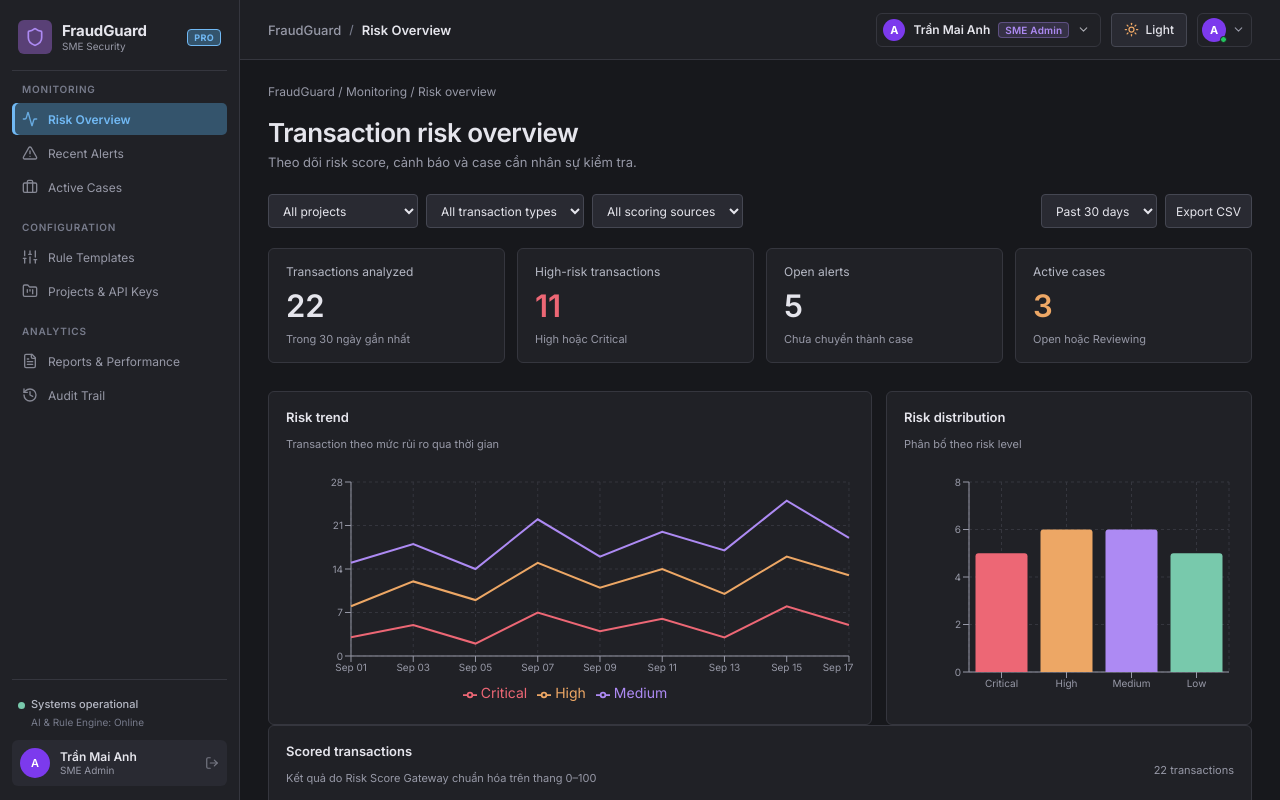
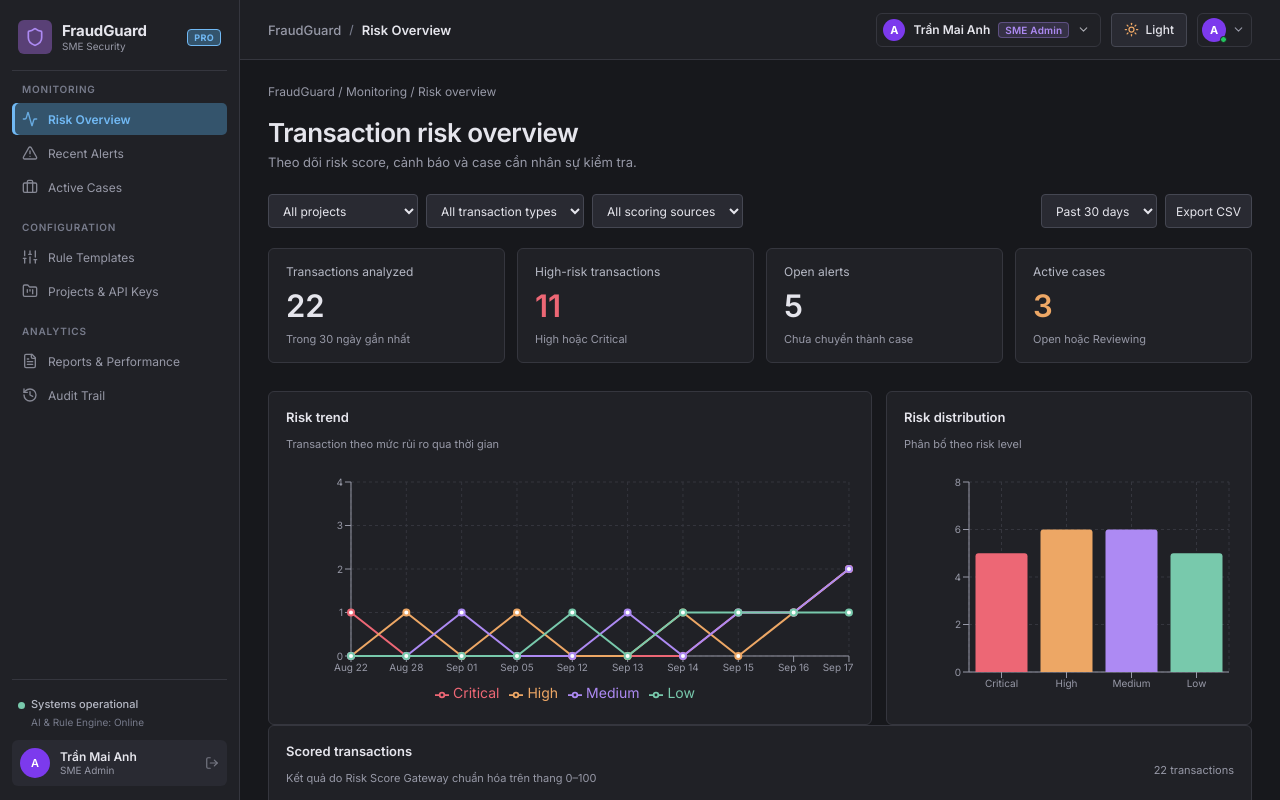
Before and after one commit to huy24isme/demo_capstone1, a Next.js app: page /fraud-monitoring in a window 1280 px wide. Shown: the top 800 px of the page. Built offline with nearby package versions, Linux system fonts and the light colour scheme.

Commit message:
fix(data): synchronize risk trend chart, audit targets, and transaction timestamps

```diff
--- a/src/components/fraudguard-dashboard/FraudGuardDashboard.tsx
+++ b/src/components/fraudguard-dashboard/FraudGuardDashboard.tsx
@@ -380,7 +380,9 @@ export function FraudGuardDashboard({
                 title="Risk trend"
                 description="Transaction theo mức rủi ro qua thời gian"
               >
-                <TransactionRiskTrend />
+                <TransactionRiskTrend
+                  transactions={visibleTransactions}
+                />
               </Panel>
               <Panel
                 title="Risk distribution"
--- a/src/components/fraudguard-dashboard/TransactionRiskTrend.tsx
+++ b/src/components/fraudguard-dashboard/TransactionRiskTrend.tsx
@@ -1,5 +1,6 @@
 "use client";
 
+import { useMemo } from "react";
 import {
   CartesianGrid,
   Legend,
@@ -10,35 +11,61 @@ import {
   XAxis,
   YAxis,
 } from "recharts";
+import type { TransactionRisk } from "./types";
 import styles from "./SecurityDashboard.module.css";
 
-interface TrendDataPoint {
-  date: string;
-  critical: number;
-  high: number;
-  medium: number;
+interface TransactionRiskTrendProps {
+  transactions?: TransactionRisk[];
 }
 
-const mockTrendData: TrendDataPoint[] = [
-  { date: "Sep 01", critical: 3, high: 8, medium: 15 },
-  { date: "Sep 03", critical: 5, high: 12, medium: 18 },
-  { date: "Sep 05", critical: 2, high: 9, medium: 14 },
-  { date: "Sep 07", critical: 7, high: 15, medium: 22 },
-  { date: "Sep 09", critical: 4, high: 11, medium: 16 },
-  { date: "Sep 11", critical: 6, high: 14, medium: 20 },
-  { date: "Sep 13", critical: 3, high: 10, medium: 17 },
-  { date: "Sep 15", critical: 8, high: 16, medium: 25 },
-  { date: "Sep 17", critical: 5, high: 13, medium: 19 },
-];
+export function TransactionRiskTrend({ transactions }: TransactionRiskTrendProps) {
+  const trendData = useMemo(() => {
+    if (!transactions || transactions.length === 0) {
+      return [];
+    }
 
-export function TransactionRiskTrend() {
+    // Sort transactions chronologically
+    const sorted = [...transactions].sort(
+      (a, b) => new Date(a.processedAt).getTime() - new Date(b.processedAt).getTime(),
+    );
+
+    // Aggregate by date (e.g. "Sep 12", "Sep 13")
+    const dateMap = new Map<
+      string,
+      { date: string; critical: number; high: number; medium: number; low: number }
+    >();
+
+    sorted.forEach((t) => {
+      const d = new Date(t.processedAt);
+      const label = d.toLocaleDateString("en-US", { month: "short", day: "2-digit" });
+      if (!dateMap.has(label)) {
+        dateMap.set(label, { date: label, critical: 0, high: 0, medium: 0, low: 0 });
+      }
+      const entry = dateMap.get(label)!;
+      if (t.riskLevel === "Critical") entry.critical += 1;
+      else if (t.riskLevel === "High") entry.high += 1;
+      else if (t.riskLevel === "Medium") entry.medium += 1;
+      else if (t.riskLevel === "Low") entry.low += 1;
+    });
+
+    return Array.from(dateMap.values());
+  }, [transactions]);
+
+  if (trendData.length === 0) {
+    return (
+      <div className={styles.chartArea} style={{ display: "grid", placeItems: "center" }}>
+        <p className={styles.muted}>Không có dữ liệu xu hướng phù hợp với bộ lọc hiện tại.</p>
+      </div>
+    );
+  }
+
   return (
     <div className={styles.chartArea}>
       <ResponsiveContainer width="100%" height="100%">
-        <LineChart data={mockTrendData}>
+        <LineChart data={trendData}>
           <CartesianGrid stroke="var(--security-border)" strokeDasharray="3 3" />
           <XAxis dataKey="date" stroke="var(--security-muted)" fontSize={10} />
-          <YAxis stroke="var(--security-muted)" fontSize={10} />
+          <YAxis stroke="var(--security-muted)" fontSize={10} allowDecimals={false} />
           <Tooltip
             contentStyle={{
               background: "var(--security-panel)",
@@ -52,21 +79,28 @@ export function TransactionRiskTrend() {
             name="Critical"
             dataKey="critical"
             stroke="#ed6775"
-            dot={false}
+            dot={{ r: 3 }}
             strokeWidth={2}
           />
           <Line
             name="High"
             dataKey="high"
             stroke="#eda765"
-            dot={false}
+            dot={{ r: 3 }}
             strokeWidth={2}
           />
           <Line
             name="Medium"
             dataKey="medium"
             stroke="#ad8af3"
-            dot={false}
+            dot={{ r: 3 }}
+            strokeWidth={2}
+          />
+          <Line
+            name="Low"
+            dataKey="low"
+            stroke="#78c9ac"
+            dot={{ r: 3 }}
             strokeWidth={2}
           />
         </LineChart>
--- a/src/data/fraudguard-audit-logs.ts
+++ b/src/data/fraudguard-audit-logs.ts
@@ -10,7 +10,7 @@ export const initialAuditLogs: AuditLogEntry[] = [
       role: "Risk Staff",
     },
     action: "CASE_STATUS_UPDATED",
-    target: "CASE-20260917-001",
+    target: "CASE-2026-0885",
     ipAddress: "118.69.182.45",
     details: "Cập nhật trạng thái từ Reviewing sang Confirmed Fraud sau khi xác minh thẻ bị đánh cắp",
   },
@@ -23,9 +23,9 @@ export const initialAuditLogs: AuditLogEntry[] = [
       role: "SME Admin",
     },
     action: "RULE_CREATED",
-    target: "rule-velocity-card",
+    target: "rule-001",
     ipAddress: "14.232.208.92",
-    details: "Tạo rule mới: 'Tần suất quẹt thẻ bất thường' với ngưỡng 12 giao dịch / 5 phút",
+    details: "Cấu hình rule: 'Velocity Check' với ngưỡng kiểm soát tần suất giao dịch dồn dập",
   },
   {
     id: "aud-003",
@@ -36,9 +36,9 @@ export const initialAuditLogs: AuditLogEntry[] = [
       role: "Risk Staff",
     },
     action: "ALERT_REVIEWED",
-    target: "ALT-20260917-042",
+    target: "ALT-20260917-003",
     ipAddress: "118.69.182.45",
-    details: "Xem xét chi tiết Alert, gắn cờ theo dõi và gửi thông báo xác thực bổ sung OTP",
+    details: "Xem xét chi tiết Alert hoàn tiền lớn, gắn cờ theo dõi và gửi thông báo xác thực bổ sung OTP",
   },
   {
     id: "aud-004",
@@ -62,7 +62,7 @@ export const initialAuditLogs: AuditLogEntry[] = [
       role: "Risk Staff",
     },
     action: "CASE_STATUS_UPDATED",
-    target: "CASE-20260917-002",
+    target: "CASE-2026-0895",
     ipAddress: "171.244.135.67",
     details: "Xác nhận False Alarm: Khách hàng mua hàng số lượng lớn đi công tác nước ngoài",
   },
@@ -75,9 +75,9 @@ export const initialAuditLogs: AuditLogEntry[] = [
       role: "SME Admin",
     },
     action: "RULE_TOGGLED",
-    target: "rule-geo-ip",
+    target: "rule-003",
     ipAddress: "14.232.208.92",
-    details: "Bật rule 'Kiểm tra IP địa lý bất thường' sau khi cập nhật dữ liệu MaxMind GeoIP2",
+    details: "Bật rule 'Geo Anomaly' sau khi cập nhật dữ liệu MaxMind GeoIP2",
   },
   {
     id: "aud-007",
@@ -101,7 +101,7 @@ export const initialAuditLogs: AuditLogEntry[] = [
       role: "Risk Staff",
     },
     action: "CASE_STATUS_UPDATED",
-    target: "CASE-20260916-004",
+    target: "CASE-2026-0870",
     ipAddress: "171.244.135.67",
     details: "Chuyển trạng thái từ Open sang Reviewing, yêu cầu đối soát chứng từ từ cổng thanh toán",
   },
--- a/src/data/fraudguard-transactions.ts
+++ b/src/data/fraudguard-transactions.ts
@@ -34,7 +34,7 @@ export const fraudGuardTransactions: TransactionRisk[] = [
     triggeredRules: ["velocity_check", "geo_anomaly", "unusual_hour"],
     explanation: "Scoring service timeout fallback. Triggered critical velocity and overseas geo anomaly rules during off-peak hours.",
     alertId: "ALT-20260917-002",
-    processedAt: "2026-09-17T14:45:00Z",
+    processedAt: "2026-09-17T02:45:00Z",
   },
   {
     id: "tx-003",
@@ -107,7 +107,7 @@ export const fraudGuardTransactions: TransactionRisk[] = [
     scoringSource: "RULE",
     triggeredRules: ["unusual_hour", "velocity_check"],
     explanation: "P2P transfer executed at 3:15 AM following consecutive failed PIN attempts.",
-    processedAt: "2026-09-17T08:35:10Z",
+    processedAt: "2026-09-17T03:15:10Z",
   },
   {
     id: "tx-007",
@@ -253,7 +253,7 @@ export const fraudGuardTransactions: TransactionRisk[] = [
     alertId: "ALT-20260915-014",
     caseId: "CASE-2026-0871",
     caseStatus: "Resolved",
-    processedAt: "2026-09-15T11:20:00Z",
+    processedAt: "2026-09-15T02:20:00Z",
   },
   {
     id: "tx-015",
@@ -450,6 +450,7 @@ export const fraudGuardTransactions: TransactionRisk[] = [
     riskLevel: "Low",
     scoringSource: "RULE",
     triggeredRules: [],
+    explanation: "Đơn hàng thông thường có giá trị nhỏ, thỏa mãn mọi điều kiện an toàn của Rule Engine.",
     processedAt: "2026-07-20T13:25:00Z",
   },
   {
```
